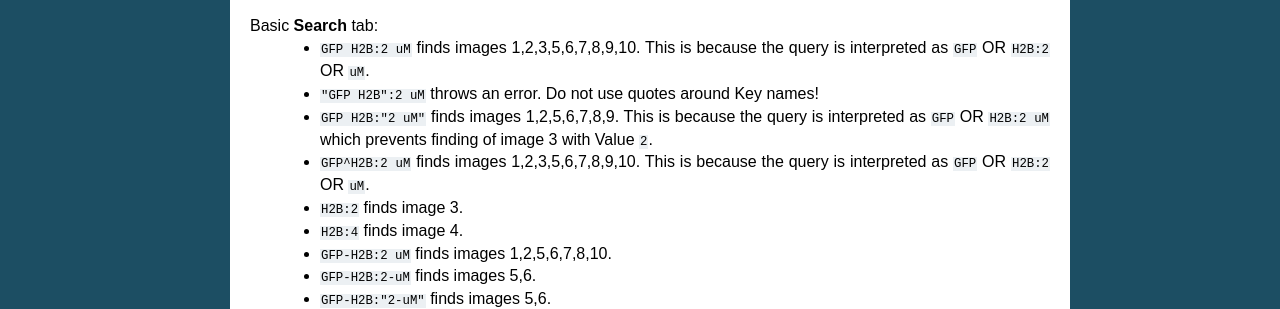
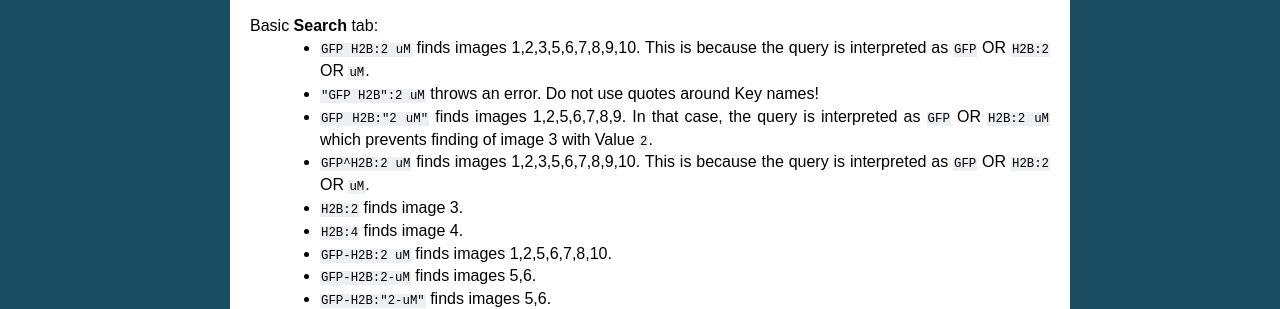
Before and after one commit to ome/omero-guide-introduction, a Sphinx documentation site: the page built from docs/search-omero.rst, in a window 1280 px wide. Shown: the part 1676-1985 px from the top of the page. Built offline with Sphinx 7.4.7, drawn with Linux system fonts in a browser that asks for light colours.

Commit message:
Update docs/search-omero.rst
Co-authored-by: jean-marie burel <j.burel@dundee.ac.uk>

```diff
--- a/docs/search-omero.rst
+++ b/docs/search-omero.rst
@@ -95,7 +95,7 @@
 Basic **Search** tab:
    - ``GFP H2B:2 uM`` finds images 1,2,3,5,6,7,8,9,10. This is because the query is interpreted as ``GFP`` OR ``H2B:2`` OR ``uM``.
    - ``"GFP H2B":2 uM`` throws an error. Do not use quotes around Key names!
-   - ``GFP H2B:"2 uM"`` finds images 1,2,5,6,7,8,9. This is because the query is interpreted as ``GFP`` OR ``H2B:2 uM`` which prevents finding of image 3 with Value ``2``.
+   - ``GFP H2B:"2 uM"`` finds images 1,2,5,6,7,8,9. In that case, the query is interpreted as ``GFP`` OR ``H2B:2 uM`` which prevents finding of image 3 with Value ``2``.
    - ``GFP^H2B:2 uM`` finds images 1,2,3,5,6,7,8,9,10. This is because the query is interpreted as ``GFP`` OR ``H2B:2`` OR ``uM``.
    - ``H2B:2`` finds image 3.
    - ``H2B:4`` finds image 4.
```
